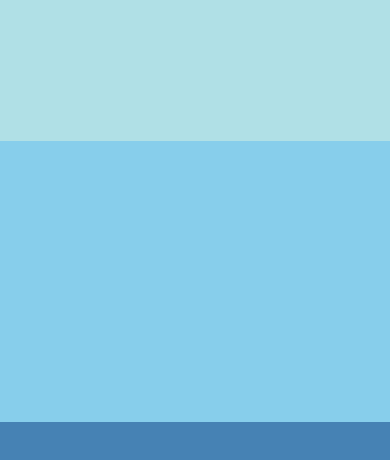
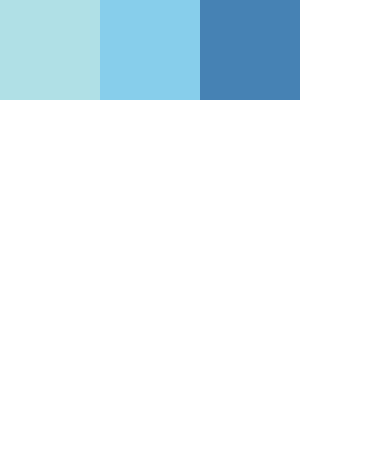
Before and after one commit to ytkt/ReactNativePlayground, a React Native app: screen / in a window 390 px wide. Shown: the top 460 px of the page. Built offline with nearby package versions, Linux system fonts and the light colour scheme.

Commit message:
Learn flex direction

```diff
--- a/App.js
+++ b/App.js
@@ -4,10 +4,10 @@ import { StyleSheet, Text, View, Image } from 'react-native';
 export default class App extends React.Component {
   render() {
     return (
-        <View style={{flex: 1}}>
-        <View style={{flex: 1, backgroundColor: 'powderblue'}} />
-        <View style={{flex: 2, backgroundColor: 'skyblue'}} />
-        <View style={{flex: 3, backgroundColor: 'steelblue'}} />
+        <View style={{flex: 1, flexDirection: 'row'}}>
+        <View style={{width: 100, height: 100, backgroundColor: 'powderblue'}} />
+        <View style={{width: 100, height: 100, backgroundColor: 'skyblue'}} />
+        <View style={{width: 100, height: 100, backgroundColor: 'steelblue'}} />
         </View>
     );
   }
```
